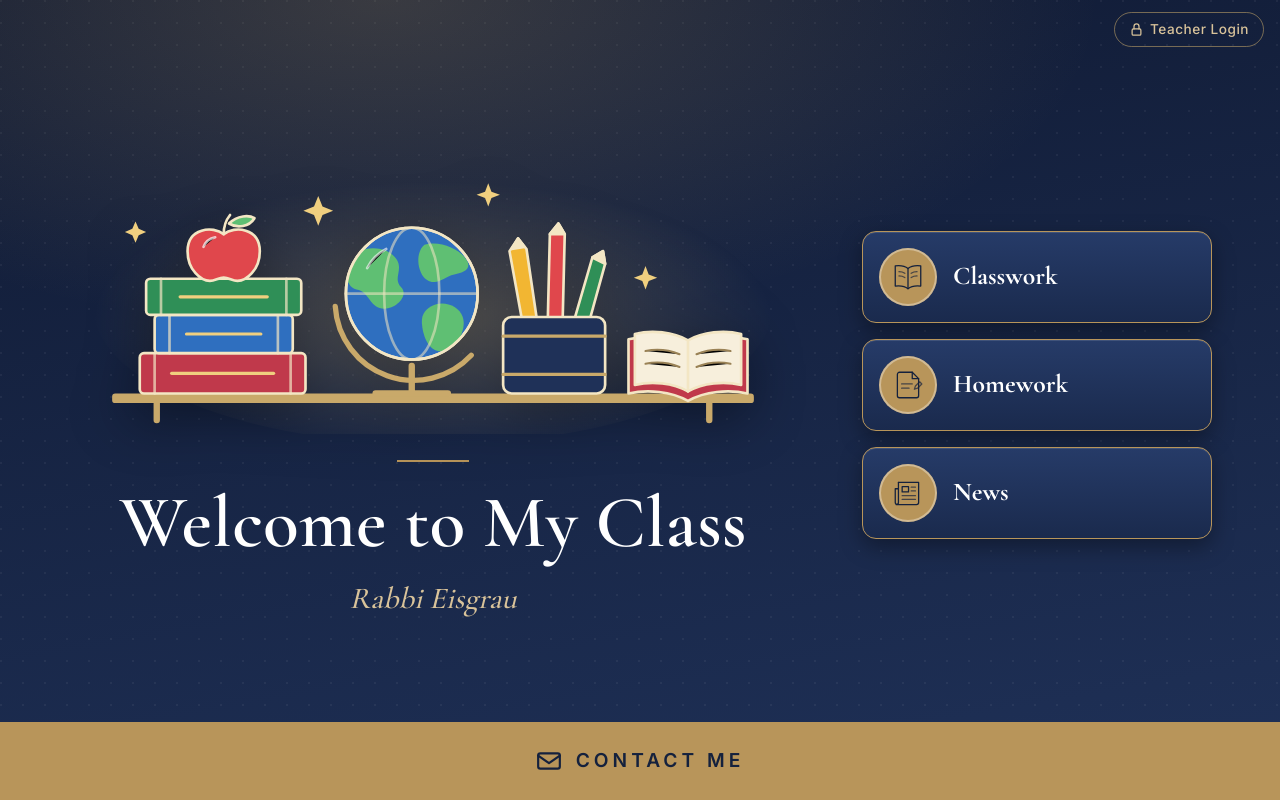
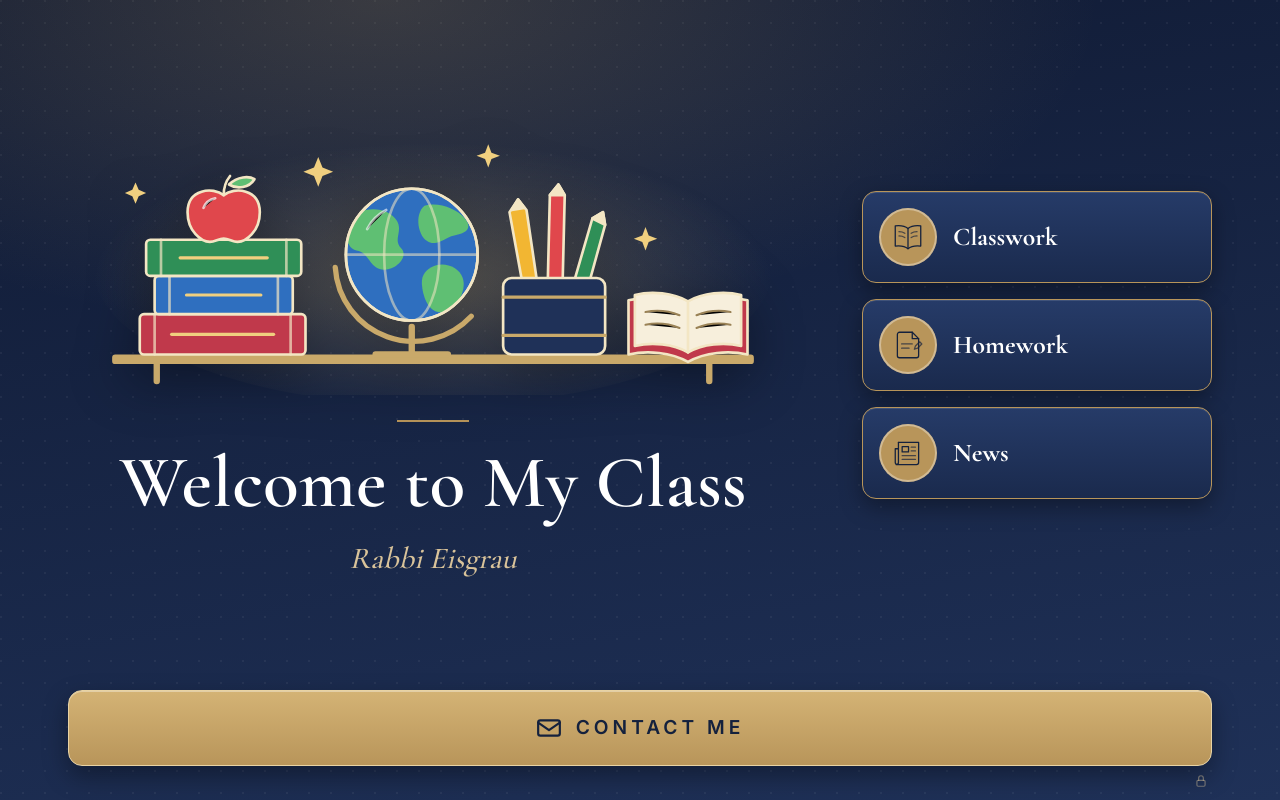
Before and after one commit to meisgrau-prog/Classroom, a plain HTML site: page index.html in a window 1280 px wide. Drawn offline with nearby package versions, Linux system fonts and the light colour scheme.

Commit message:
Add files via upload

```diff
--- a/index.html
+++ b/index.html
@@ -10,12 +10,6 @@
 </head>
 <body class="landing-body">
   <div class="home">
-    <div class="home-top">
-      <a class="login-link" href="portal.html">
-        <svg viewBox="0 0 24 24" fill="none" stroke="currentColor" stroke-width="2" stroke-linecap="round" stroke-linejoin="round" aria-hidden="true"><rect x="5" y="11" width="14" height="10" rx="2"/><path d="M8 11V7a4 4 0 0 1 8 0v4"/></svg>
-        Teacher Login
-      </a>
-    </div>
     <div id="banner"></div>
 
     <div class="home-main">
@@ -135,10 +129,15 @@
       </nav>
     </div>
 
-    <a class="home-contact" href="contact.html">
-      <svg viewBox="0 0 24 24" fill="none" stroke="currentColor" stroke-width="2" stroke-linecap="round" stroke-linejoin="round" aria-hidden="true"><rect x="2" y="5" width="20" height="14" rx="2"/><path d="M2 7l10 7 10-7"/></svg>
-      Contact Me
-    </a>
+    <div class="home-bottom">
+      <a class="home-contact" href="contact.html">
+        <svg viewBox="0 0 24 24" fill="none" stroke="currentColor" stroke-width="2" stroke-linecap="round" stroke-linejoin="round" aria-hidden="true"><rect x="2" y="5" width="20" height="14" rx="2"/><path d="M2 7l10 7 10-7"/></svg>
+        Contact Me
+      </a>
+      <a class="login-icon" href="portal.html" title="Teacher Login" aria-label="Teacher Login">
+        <svg viewBox="0 0 24 24" fill="none" stroke="currentColor" stroke-width="2" stroke-linecap="round" stroke-linejoin="round" aria-hidden="true"><rect x="5" y="11" width="14" height="10" rx="2"/><path d="M8 11V7a4 4 0 0 1 8 0v4"/></svg>
+      </a>
+    </div>
   </div>
 
   <script>
--- a/style.css
+++ b/style.css
@@ -40,22 +40,8 @@ a { color: var(--navy-2); }
     radial-gradient(circle at 1px 1px, rgba(255,255,255,.05) 1px, transparent 0) 0 0 / 22px 22px,
     linear-gradient(170deg, #101a33 0%, var(--navy-2) 100%);
 }
-.home #banner .nohw-banner { margin: 6px 16px 0; }
-.home-top { display: flex; justify-content: flex-end; padding: 12px 16px 0; }
-.login-link {
-  display: inline-flex; align-items: center; gap: 6px;
-  padding: 6px 14px;
-  border: 1px solid rgba(201,169,106,.55);
-  border-radius: 999px;
-  color: var(--gold-soft);
-  text-decoration: none;
-  font-size: .85rem;
-  font-weight: 500;
-  letter-spacing: .5px;
-  transition: background .2s, color .2s;
-}
-.login-link svg { width: 15px; height: 15px; }
-.login-link:hover, .login-link:focus-visible { background: var(--gold); color: var(--navy); }
+.home #banner .nohw-banner { margin: 14px 16px 0; }
+
 
 .home-main {
   flex: 1;
@@ -147,25 +133,51 @@ a { color: var(--navy-2); }
 .side-btn:hover svg, .side-btn:focus-visible svg,
 .side-btn:hover svg .accent, .side-btn:focus-visible svg .accent { stroke: var(--gold-soft); }
 
-/* contact bar across the bottom */
+/* contact button across the bottom + small login icon */
+.home-bottom {
+  position: relative;
+  padding: 0 clamp(14px, 4vw, 48px) 34px;
+  width: 100%;
+  max-width: 1240px;
+  margin: 0 auto;
+}
 .home-contact {
   display: flex;
   align-items: center;
   justify-content: center;
   gap: 14px;
   width: 100%;
-  padding: clamp(18px, 3vw, 24px) 16px;
-  background: var(--gold);
+  padding: clamp(16px, 2.6vw, 22px) 16px;
+  background: linear-gradient(180deg, #d4b375 0%, var(--gold) 100%);
+  border: 1.5px solid #e8d3a4;
+  border-radius: 14px;
   color: var(--navy);
   text-decoration: none;
   font-weight: 600;
   letter-spacing: 4px;
   text-transform: uppercase;
   font-size: clamp(1rem, 2.4vw, 1.2rem);
-  transition: background .2s;
+  box-shadow: 0 10px 24px rgba(0,0,0,.35), inset 0 1px 0 rgba(255,255,255,.35);
+  transition: transform .2s, box-shadow .2s, filter .2s;
 }
 .home-contact svg { width: 26px; height: 26px; }
-.home-contact:hover, .home-contact:focus-visible { background: #d6b878; }
+.home-contact:hover, .home-contact:focus-visible {
+  transform: translateY(-2px);
+  filter: brightness(1.06);
+  box-shadow: 0 14px 30px rgba(0,0,0,.45), inset 0 1px 0 rgba(255,255,255,.35);
+}
+.login-icon {
+  position: absolute;
+  right: clamp(14px, 4vw, 48px);
+  bottom: 8px;
+  display: grid;
+  place-items: center;
+  width: 22px; height: 22px;
+  color: rgba(217,195,154,.45);
+  transition: color .2s;
+}
+.login-icon svg { width: 14px; height: 14px; }
+.login-icon:hover, .login-icon:focus-visible { color: var(--gold-soft); }
 
 /* phones: same side-by-side layout, just more compact */
 @media (max-width: 640px) {
```
Also changed, not shown: content.json (+2 -8 lines).
